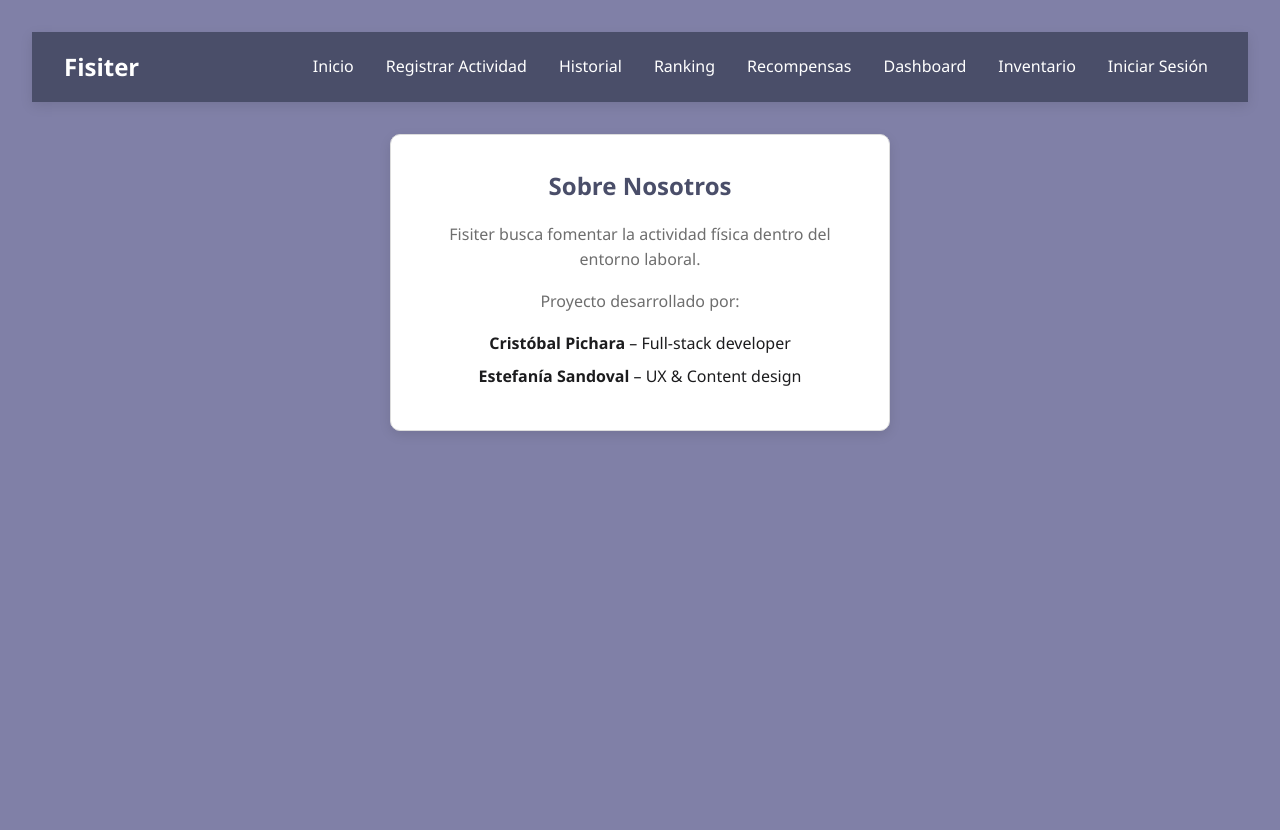
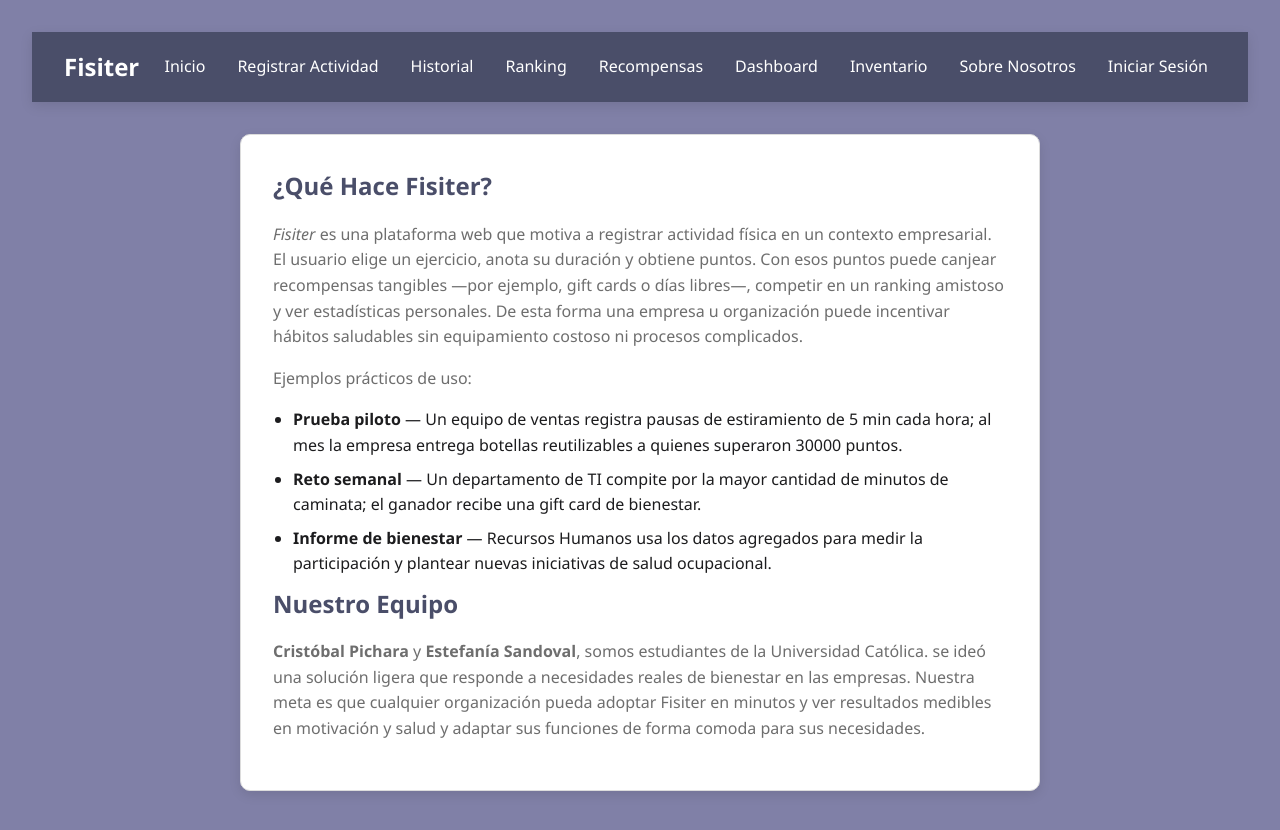
Before and after one commit to Cristo100/Fisiter, a React (Vite) app: page /sobre-nosotros in a window 1280 px wide. Shown: the top 830 px of the page. Before the commit the page ends 800 px from the top, so only its background shows below. Built offline with nearby package versions, Linux system fonts and the light colour scheme; no server answers.

Commit message:
Confirmaciones y expansion de SobreNosotros

```diff
--- a/src/components/NavBar.jsx
+++ b/src/components/NavBar.jsx
@@ -13,35 +13,23 @@ export default function Navbar() {
   return (
     <nav className="navbar">
       <div className="navbar-container">
+        {/* Marca */}
         <NavLink to="/" className="navbar-brand">
           Fisiter
         </NavLink>
 
+        {/* Enlaces principales */}
         <div className="navbar-links">
-          <NavLink to="/" className="nav-link">
-            Inicio
-          </NavLink>
-          <NavLink to="/registrar-actividad" className="nav-link">
-            Registrar Actividad
-          </NavLink>
-          <NavLink to="/historial" className="nav-link">
-            Historial
-          </NavLink>
-          <NavLink to="/ranking" className="nav-link">
-            Ranking
-          </NavLink>
-          <NavLink to="/recompensas" className="nav-link">
-            Recompensas
-          </NavLink>
-          <NavLink to="/dashboard" className="nav-link">
-            Dashboard
-          </NavLink>
-          <NavLink to="/inventario" className="nav-link">
-            Inventario
-          </NavLink>
-          <NavLink to="/login" className="nav-link">
-            Iniciar Sesión
-          </NavLink>
+          <NavLink to="/"                    className="nav-link">Inicio</NavLink>
+          <NavLink to="/registrar-actividad" className="nav-link">Registrar Actividad</NavLink>
+          <NavLink to="/historial"           className="nav-link">Historial</NavLink>
+          <NavLink to="/ranking"             className="nav-link">Ranking</NavLink>
+          <NavLink to="/recompensas"         className="nav-link">Recompensas</NavLink>
+          <NavLink to="/dashboard"           className="nav-link">Dashboard</NavLink>
+          <NavLink to="/inventario"          className="nav-link">Inventario</NavLink>
+          <NavLink to="/sobre-nosotros"      className="nav-link">Sobre Nosotros</NavLink>
+          <NavLink to="/login"               className="nav-link">Iniciar Sesión</NavLink>
+
           {/*
           {token && (
             <button
--- a/src/pages/HomePage.jsx
+++ b/src/pages/HomePage.jsx
@@ -1,56 +1,44 @@
 import React, { useState, useEffect } from 'react';
 import { Link } from 'react-router-dom';
 import {
-  USUARIOS as BASE_USERS,          // podría venir undefined
+  USUARIOS as BASE_USERS,
   getCurrentUserId,
   setCurrentUserId,
   getBalancePoints,
 } from '../utils/usuarios';
 
-/* ------------------------------------------------------------------ */
-/* 1. Arreglo seguro de usuarios  (fallback si la importación falla)   */
-/* ------------------------------------------------------------------ */
-const SAFE_USERS = Array.isArray(BASE_USERS) && BASE_USERS.length > 0
-  ? BASE_USERS
-  : [
-      { id: 'cristobal', nombre: 'Cristobal Pichara' },
-      { id: 'estefania', nombre: 'Estefania Sandoval' },
-      { id: 'juan',      nombre: 'Juan Perez' },
-    ];
+/* Fallback seguro de usuarios */
+const SAFE_USERS =
+  Array.isArray(BASE_USERS) && BASE_USERS.length
+    ? BASE_USERS
+    : [
+        { id: 'cristobal', nombre: 'Cristobal Pichara' },
+        { id: 'estefania', nombre: 'Estefania Sandoval' },
+        { id: 'juan', nombre: 'Juan Perez' },
+      ];
 
-/* Helper para validar IDs */
 const isValidId = (id) => SAFE_USERS.some((u) => u.id === id);
 
 export default function HomePage() {
-  /* ------------------------------------------------------------------ */
-  /* 2. Usuario activo con fallback seguro                              */
-  /* ------------------------------------------------------------------ */
   const initialId = (() => {
     const saved = getCurrentUserId();
     return isValidId(saved) ? saved : SAFE_USERS[0].id;
   })();
 
-  const [userId, setUserId]   = useState(initialId);
-  const [puntos, setPuntos]   = useState(getBalancePoints(initialId));
+  const [userId, setUserId] = useState(initialId);
+  const [puntos, setPuntos] = useState(getBalancePoints(initialId));
 
-  /* ------------------------------------------------------------------ */
-  /* 3. Sincronizar cuando cambia userId                                */
-  /* ------------------------------------------------------------------ */
+  /* Actualizar saldo al cambiar usuario */
   useEffect(() => {
     setCurrentUserId(userId);
     setPuntos(getBalancePoints(userId));
   }, [userId]);
 
-  /* ------------------------------------------------------------------ */
-  /* 4. Nombre seguro y fragmento para saludo                           */
-  /* ------------------------------------------------------------------ */
   const nombreActual =
     SAFE_USERS.find((u) => u.id === userId)?.nombre ?? 'Usuario';
-  const saludo = nombreActual.split(' ')[0];   // siempre string
+  const saludo = nombreActual.split(' ')[0];
 
-  /* ------------------------------------------------------------------ */
-  /* 5. Estilos reutilizados                                            */
-  /* ------------------------------------------------------------------ */
+  /* Estilos */
   const cardCss = {
     display: 'flex',
     flexDirection: 'column',
@@ -72,15 +60,12 @@ export default function HomePage() {
     display: 'grid',
     gridTemplateColumns: 'repeat(auto-fit, minmax(180px, 1fr))',
     gap: 20,
-    maxWidth: 800,
+    maxWidth: 900,
     margin: '2rem auto',
   };
 
-  /* ------------------------------------------------------------------ */
-  /* 6. Render                                                          */
-  /* ------------------------------------------------------------------ */
   return (
-    <div className="page-container text-center" style={{ maxWidth: 900 }}>
+    <div className="page-container text-center" style={{ maxWidth: 950 }}>
       {/* Selector de usuario */}
       <label style={{ display: 'block', marginBottom: '1rem' }}>
         Usuario activo:&nbsp;
@@ -98,6 +83,7 @@ export default function HomePage() {
         Puntos disponibles: <strong>{puntos}</strong>
       </p>
 
+      {/* Tarjetas de navegación */}
       <div style={gridCss}>
         <Link to="/registrar-actividad" style={cardCss}>
           <h3>Registrar</h3>
@@ -123,6 +109,10 @@ export default function HomePage() {
           <h3>Inventario</h3>
           <p>Tus objetos</p>
         </Link>
+        <Link to="/sobre-nosotros" style={cardCss}>
+          <h3>Sobre&nbsp;Nosotros</h3>
+          <p>Nuestra historia</p>
+        </Link>
       </div>
     </div>
   );
--- a/src/pages/SobreNosotros.jsx
+++ b/src/pages/SobreNosotros.jsx
@@ -2,14 +2,52 @@ import React from 'react';
 
 export default function SobreNosotros() {
   return (
-    <div className="page-container text-center">
-      <h2>Sobre Nosotros</h2>
-      <p>Fisiter busca fomentar la actividad física dentro del entorno laboral.</p>
-      <p>Proyecto desarrollado por:</p>
-      <ul style={{ listStyle: 'none', padding: 0 }}>
-        <li><strong>Cristóbal Pichara</strong> – Full-stack developer</li>
-        <li><strong>Estefanía Sandoval</strong> – UX & Content design</li>
-      </ul>
+    <div className="page-container" style={{ maxWidth: 800, lineHeight: 1.6 }}>
+      {/* ───────────────────── 1. Qué hace la página ───────────────────── */}
+      <section>
+        <h2>¿Qué Hace Fisiter?</h2>
+        <p>
+          <em>Fisiter</em> es una plataforma web que motiva a registrar actividad física
+          en un contexto empresarial. El usuario elige un ejercicio, anota su
+          duración y obtiene puntos. Con esos puntos puede canjear recompensas
+          tangibles —por ejemplo, gift cards o días libres—, competir en un
+          ranking amistoso y ver estadísticas personales. De esta forma una
+          empresa u organización puede incentivar hábitos saludables sin
+          equipamiento costoso ni procesos complicados.
+        </p>
+        <p>
+          Ejemplos prácticos de uso:
+        </p>
+        <ul>
+          <li>
+            <strong>Prueba piloto&nbsp;</strong>— Un equipo de ventas registra
+            pausas de estiramiento de 5&nbsp;min cada hora; al mes la empresa
+            entrega botellas reutilizables a quienes superaron 30000 puntos.
+          </li>
+          <li>
+            <strong>Reto semanal&nbsp;</strong>— Un departamento de TI compite
+            por la mayor cantidad de minutos de caminata; el ganador recibe una
+            gift&nbsp;card de bienestar.
+          </li>
+          <li>
+            <strong>Informe de bienestar&nbsp;</strong>— Recursos Humanos usa
+            los datos agregados para medir la participación y plantear nuevas
+            iniciativas de salud ocupacional.
+          </li>
+        </ul>
+      </section>
+
+      {/* ─────────────── 2. Dos estudiantes — versión simplificada ─────── */}
+      <section>
+        <h2>Nuestro Equipo</h2>
+        <p>
+          <strong>Cristóbal Pichara</strong> y <strong>Estefanía Sandoval</strong>, somos estudiantes de la
+          Universidad Católica. se ideó una solución ligera que responde a
+          necesidades reales de bienestar en las empresas. Nuestra meta es que
+          cualquier organización pueda adoptar Fisiter en minutos y ver
+          resultados medibles en motivación y salud y adaptar sus funciones de forma comoda para sus necesidades.
+        </p>
+      </section>
     </div>
   );
 }
```
